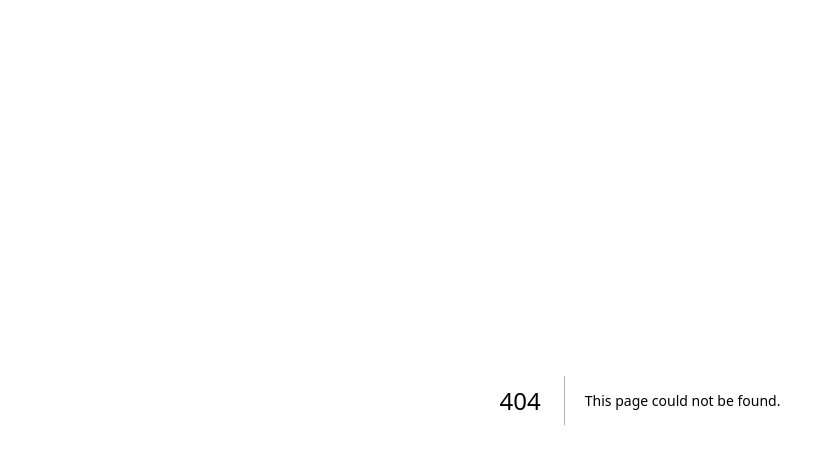
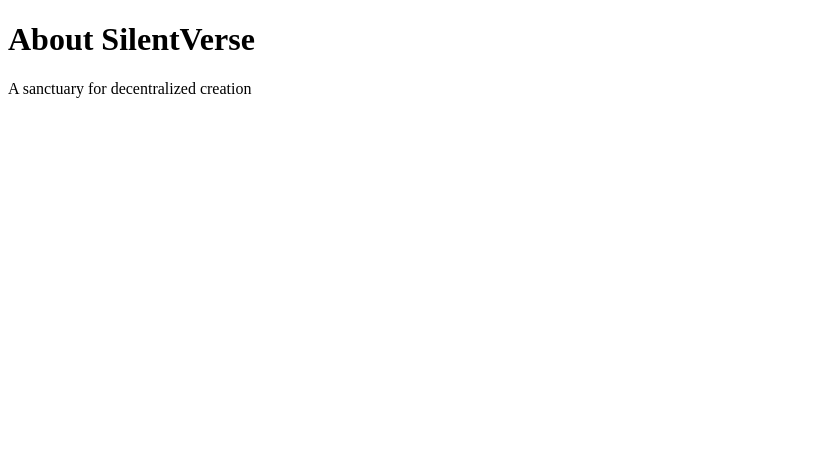
Before and after one commit to wolfcommandhq/SilentVerse, a Next.js app: page /about in a window 1280 px wide. Before the commit this address had no page. Shown: the top 464 px of the page, without its empty margins (0-835 px from the left). Built offline with nearby package versions, Linux system fonts and the light colour scheme.

Commit message:
Create about.js

```diff
--- /dev/null
+++ b/src/pages/about.js
@@ -0,0 +1,8 @@
+export default function About() {
+  return (
+    <div>
+      <h1>About SilentVerse</h1>
+      <p>A sanctuary for decentralized creation</p>
+    </div>
+  )
+}
```
